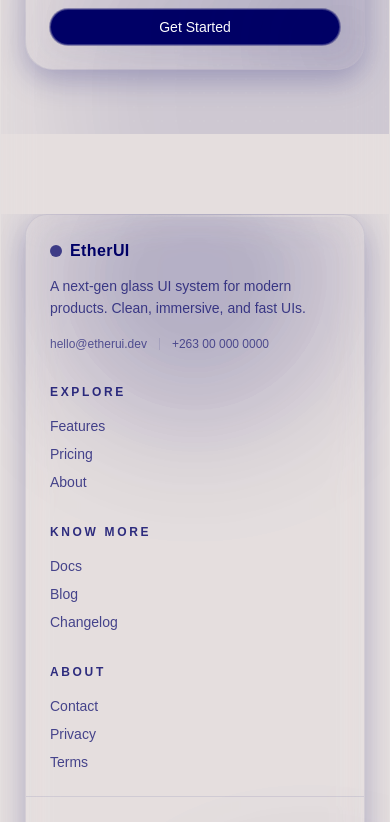
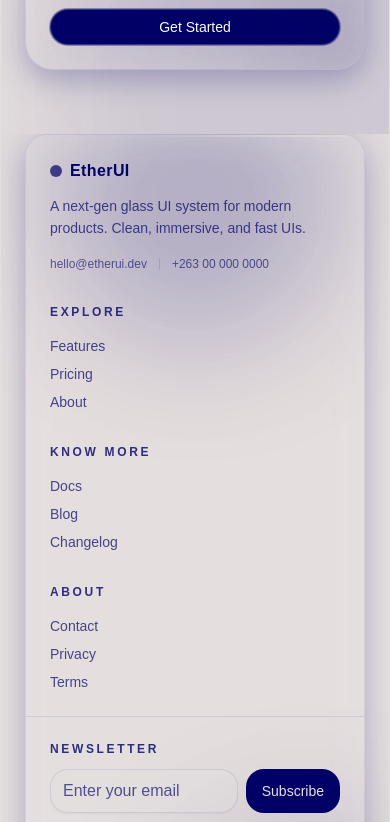
Before and after one commit to PAPA-CHUWE/ether-ui, a Next.js app: page / in a window 390 px wide. Shown: the part 3760-4582 px from the top of the page. Built offline with nearby package versions, Linux system fonts and the light colour scheme; a web font is replaced by a local one.

Commit message:
resizable2

```diff
--- a/components/layout/Footer.tsx
+++ b/components/layout/Footer.tsx
@@ -67,7 +67,7 @@ const Footer = () => {
   };
 
   return (
-    <footer ref={rootRef} className="relative mt-20 overflow-hidden">
+    <footer ref={rootRef} className="relative mt-0 md:mt-20 overflow-hidden">
       {/* subtle ambient wash */}
       <div className="pointer-events-none absolute inset-0" aria-hidden="true">
         <div className="absolute -top-20 left-1/2 h-72 w-72 -translate-x-1/2 rounded-full bg-primary/15 blur-3xl" />
```
